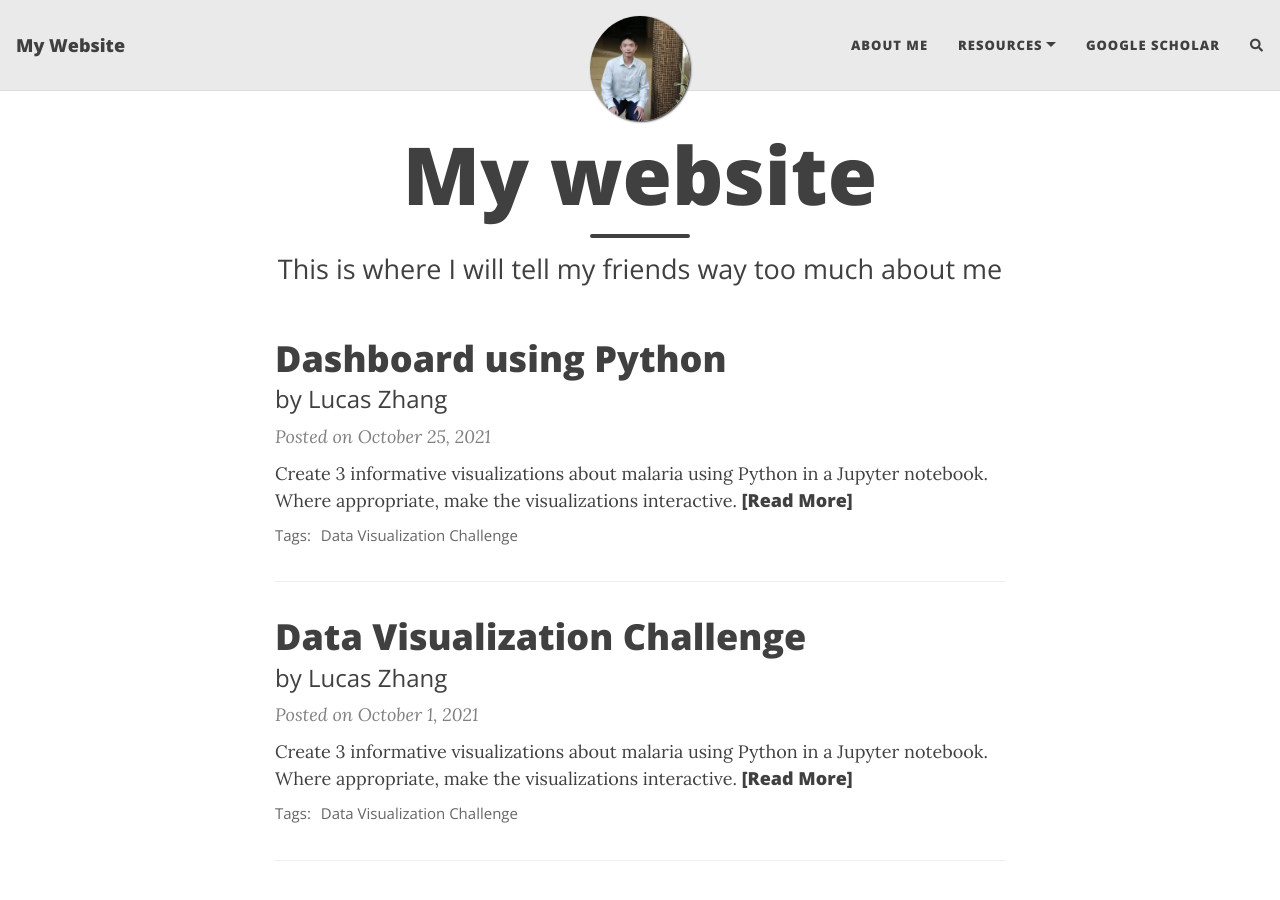
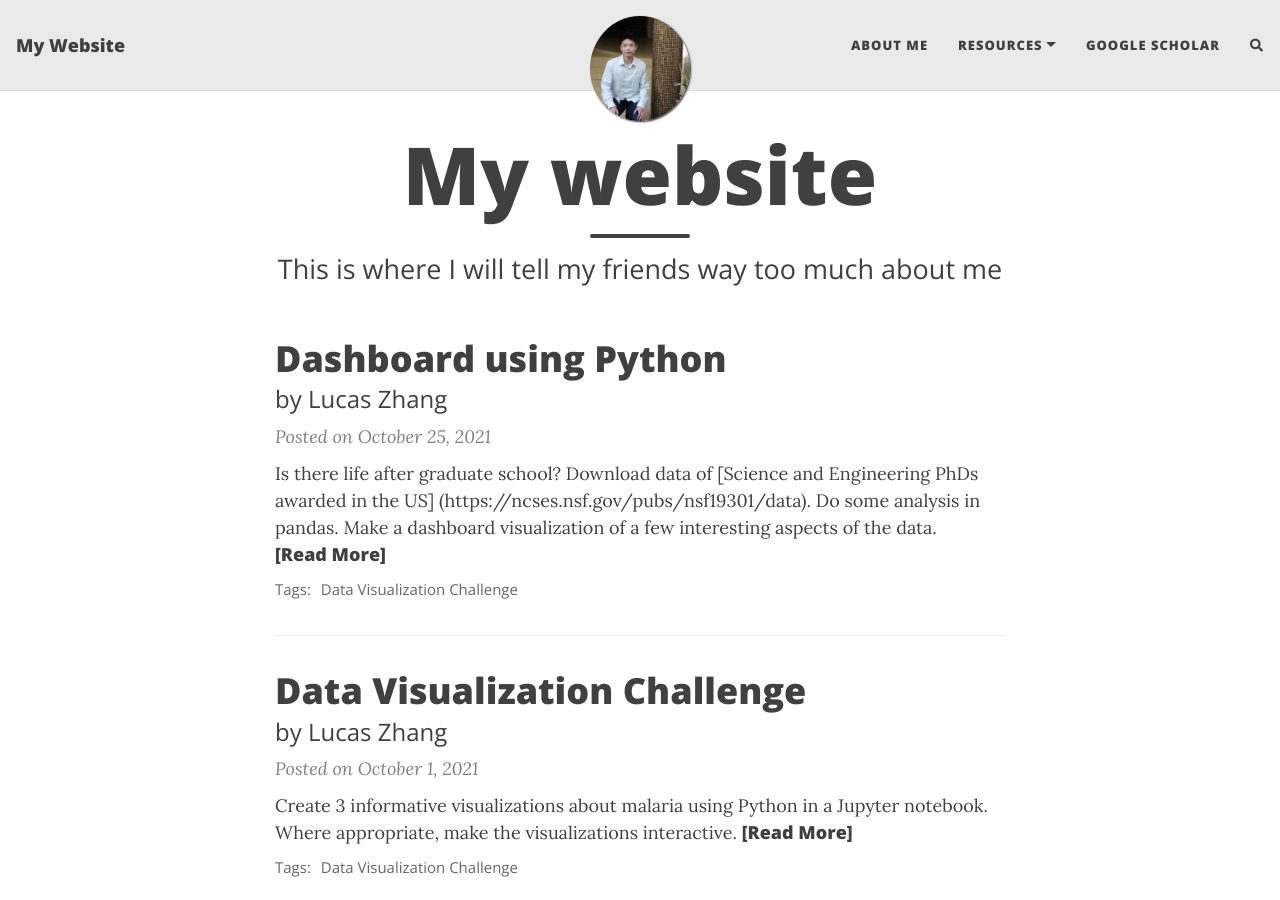
Before and after one commit to Lujun995/lujun995.github.io, a Jekyll site: the page built from index.html, in a window 1280 px wide and 900 px high. Built offline with Jekyll 4.4.1, drawn with Linux system fonts in a browser that asks for light colours; nearby versions of some CDN libraries; the list of posts is cut into pages by our own code; comment, search, counter and statistics services are not loaded; some of the changed lines change nothing that is shown.

Commit message:
Update my blog

```diff
--- a/_posts/2021-10-25-Dashboard.md
+++ b/_posts/2021-10-25-Dashboard.md
@@ -5,165 +5,220 @@
 tags: [Data Visualization Challenge]
 ---
 
-Create 3 informative visualizations about [malaria](https://github.com/rfordatascience/tidytuesday/tree/master/data/2018/2018-11-13) using Python in a Jupyter notebook. Where appropriate, make the visualizations [interactive](https://jupyterbook.org/interactive/interactive.html).
+Is there life after graduate school? Download data of [Science and Engineering PhDs awarded in the US] (https://ncses.nsf.gov/pubs/nsf19301/data). Do some analysis in `pandas`. Make a [dashboard visualization](https://pyviz.org/dashboarding/) of a few interesting aspects of the data.
 
 **Solution**:
 
-The Malaria Dataset comes from a [Data Challenge](https://www.synapse.org/#!Synapse:syn16788291/wiki/583310) held by the Wellcome Trust and Sage Bionetworks, which was hosted in 2018. This dataset includes 3 subdatasets containing information of malaria incidence, overall deaths rates of all ages and death rates in different age groups across different countries and time all over the world.
+Here I visualize the tables [Doctorate recipients from U.S. colleges and
+universities: 1958–2017] (https://ncses.nsf.gov/pubs/nsf19301/assets/data/tables/sed17-sr-tab001.xlsx) and [Doctorate-granting institutions, by state or location and major science and engineering fields of study: 2017](https://ncses.nsf.gov/pubs/nsf19301/assets/data/tables/sed17-sr-tab007.xlsx) to illustrate the overall tendencies of Doctoral recipients over years and
+accross different institutes in the U.S.
 
-Here I used the Python packages `pandas` to preprare the datasets and `bokeh` to create interative figures decribing the malaria conditions in Asian countries in the recent years. [bokeh](https://bokeh.org/) is a widely used open-source library to create interactive and shareable figures. It comes with a powerful toolbos which allows moving, zooming, reseting and saving the figures.
+To achieve the desired outcomes, we need first to set up a local Python environment for our app. Here I use [Anaconda3](https://www.anaconda.com/products/individual), which is a collection of Python packages for scientific programming, and it facilitate our package management. After the installation, we use the Spyder IDE in the Anaconda Navigator. Spyder IDE is a IPython development environment provide many handy interfaces of, for example, editing, variable exploration and project management.
 
-![bokeh_illustration](/assets/img/bokeh_illustration.gif){: .mx-auto.d-block :}
+![Spyder_IDE](/assets/img/Spyder_IDE.png){: .mx-auto.d-block :}
 
-if bokeh is not installed, we need to first install it using the following code:
+![Spyder_IDE2](/assets/img/Spyder_IDE2.png){: .mx-auto.d-block :}
+
+To set up our dashboard, we need several libraries including `pandas`, `plotly.express`, `dash` and `dash_bootstrap_components`. `pandas` is a library focusing on dataset management, `plotly.express` can plot fancy figures, `dash` is used to render a website for our contents and make the figures interactive, and `dash_bootstrap_components` can provide intergated themes for `dash`.
 
 {% highlight python %}
-! python3 -m pip install --quiet bokeh
+#Initialization
+work_directory = "C:\\Users\\zlj\\Desktop\\BIOSTAT 823\\HW4"
+
+import os
+import pandas as pd
+import plotly.express as px
+from dash import Dash, dcc, html, Input, Output
+import dash_bootstrap_components as dbc
 {% endhighlight %}
 
-After the installation, we need first to import required libraries and read in the datasets using `pandas`. I also recommend a [21-color palette](https://tradeblotter.wordpress.com/2013/02/28/the-paul-tol-21-color-salute/) to display a large dataset. In the following figures, we need a [relationship table](https://datahub.io/JohnSnowLabs/country-and-continent-codes-list) mapping coutries to their continents.
+Next, we use `pandas` to read in the data and prepare the data for more advanced visualization.
 
 {% highlight python %}
-#read in the data and import required modules
-import pandas as pd
-from bokeh.plotting import figure, show, output_notebook
-
-country_continent_code_url = ("https://pkgstore.datahub.io/JohnSnowLabs/country-and-continent-codes-list/"
-                              "country-and-continent-codes-list-csv_csv/data/b7876b7f496677669644f3d1069d3121/"
-                              "country-and-continent-codes-list-csv_csv.csv")
-country_continent_code = pd.read_csv(country_continent_code_url)
-country_continent_code = country_continent_code[["Continent_Name","Three_Letter_Country_Code"]]
-country_continent_code.rename(columns={"Three_Letter_Country_Code": "Code"}, inplace=True)
-
-tol21rainbow = ("#771155", "#AA4488", "#CC99BB", "#114477", "#4477AA", "#77AADD",
-                "#117777", "#44AAAA", "#77CCCC", "#117744", "#44AA77", "#88CCAA",
-                "#777711", "#AAAA44", "#DDDD77", "#774411", "#AA7744", "#DDAA77",
-                "#771122", "#AA4455", "#DD7788")
-
-data_death = pd.read_csv("https://raw.githubusercontent.com/rfordatascience/tidytuesday/master/data/2018/2018-11-13/malaria_deaths.csv")
-data_age = pd.read_csv("https://raw.githubusercontent.com/rfordatascience/tidytuesday/master/data/2018/2018-11-13/malaria_deaths_age.csv")
-data_incidence = pd.read_csv("https://raw.githubusercontent.com/rfordatascience/tidytuesday/master/data/2018/2018-11-13/malaria_inc.csv")
+#Data preparation
+os.chdir(work_directory)
+f_time = "Number of Doctorate recipients 1958–2017.xlsx"
+f_instit_majo = "Doctorate-granting institutions, by location and major fields.xlsx"
+df_time = pd.read_excel(f_time, header=[0], engine='openpyxl')
+df_demograph = pd.read_excel(f_instit_majo, header=[0, 1, 2], engine='openpyxl')
+df_demograph = df_demograph.set_index(df_demograph.columns[0])
+df_demograph = df_demograph.stack(level=0).stack(level=0).stack(level=0).reset_index()
+colnames = ["Location", "Sci/Eng", "Field", "Major", "Student Number"]
+colnames_o = list(df_demograph)
+df_demograph.rename(columns = {colnames_o[i]: colnames[i]
+                                 for i in range(0,len(colnames_o))},
+                      inplace = True)
+for i in range(2, df_demograph.shape[1]-1):
+    index = df_demograph.iloc[:, i].str.contains("Unnamed:").values
+    df_demograph.iloc[index, i] = df_demograph.iloc[index, i - 1]
+states = ["Alaska", "Alabama", "Arkansas", "American Samoa", "Arizona",
+          "California", "Colorado", "Connecticut", "District ", "of Columbia",
+          "Delaware", "Florida", "Georgia", "Guam", "Hawaii", "Iowa", "Idaho",
+          "Illinois", "Indiana", "Kansas", "Kentucky", "Louisiana", "Massachusetts",
+          "Maryland", "Maine", "Michigan", "Minnesota", "Missouri", "Mississippi",
+          "Montana", "North Carolina", "North Dakota", "Nebraska", "New Hampshire",
+          "New Jersey", "New Mexico", "Nevada", "New York", "Ohio", "Oklahoma", "Oregon",
+          "Pennsylvania", "Puerto Rico", "Rhode Island", "South Carolina", "South Dakota",
+          "Tennessee", "Texas", "Utah", "Virginia", "Virgin Islands", "Vermont", "Washington",
+          "Wisconsin", "West Virginia", "Wyoming"]
+df_states = df_demograph[df_demograph.Location.isin(states)]
+df_states = df_states[df_states.Field != "All fields"]
+df_states = df_states[df_states.Major != "Total"]
+df_instit = df_demograph[ ~ df_demograph.Location.isin(states)]
+df_instit = df_instit[df_instit.Field != "All fields"]
+df_instit = df_instit[df_instit.Major != "Total"]
+df_instit = df_instit[df_instit.Location != "All institutions"]
 {% endhighlight %}
 
-We then prepare our datasets for the data visualization. To achieve our aim, we first need to explore the dataset using *pandas.DataFrame.head()* function; thereafter, we need to merge information from malaria datasets with country-continent mapping table.
+We will also need some texts for explanations in our dashboard.
 
 {% highlight python %}
-#to show the first several rows
-data_death.head()
-country_continent_code.head()
-#drop those without a country code (or assigned to "Global"?)
-data_death = data_death[~(data_death["Code"].isna())]
-#add continent information
-data_death = data_death.merge(right = country_continent_code, how ='left',
-                              left_on = "Code", right_on = "Code")
-data_death.head()
-#the last column name is tooooooooooo long, I change the name
-data_death.rename(columns={"Deaths - Malaria - Sex: Both - Age: Age-standardized (Rate) (per 100,000 people)": "Death_rate"},
-                 inplace=True)
-data_death.head()
+#text contents
+text_header="""
+
+**Homework 4 for BIOS 823**
+
+*By Lucas Zhang*
+
+Is there life after graduate school?
+Download data of [Science and Engineering PhDs awarded in the US]
+(https://ncses.nsf.gov/pubs/nsf19301/data).
+Do some analysis in `pandas`.
+Make a [dashboard visualization](https://pyviz.org/dashboarding/)
+of a few interesting aspects of the data.
+
+Here I visualize the tables [Doctorate recipients from U.S. colleges and
+universities: 1958–2017]
+(https://ncses.nsf.gov/pubs/nsf19301/assets/data/tables/sed17-sr-tab001.xlsx)
+and [Doctorate-granting institutions, by state
+or location and major science and engineering fields of study: 2017]
+(https://ncses.nsf.gov/pubs/nsf19301/assets/data/tables/sed17-sr-tab007.xlsx)
+to illustrate the overall tendencies of Doctoral recipients over years and
+accross different institutes in the U.S.
+
+Please also visit my [GitHub Page](https://lujun995.github.io/) and
+[GitHub repository](https://github.com/Lujun995/BIOS823)
+"""
+text_time = """
+The figure below shows the number of PhD degree recipients rapidly increased from 1958 to 2017.
+In 1958, there are less than 9,000 PhD graduate every year all over the United States.
+Six decades later, the number of PhD degree recipients increased to 55,000, four times more than
+in 1958.
+
+Feel free to use the slider bar below to specify a period of interest.
+"""
+text_instit = """
+The figure below shows the number of PhD recipients in different majors in 2017. In the
+dropdown box below, you can select institutes of interest. If the box is clear, you select
+all the records.
+
+What are the distribution of majors of PhD graduates from Duke, Harvard and
+MIT in 2017? Type Duke, Harvard and Massachusetts Institute of Technology in the box and
+select the corresponding institutes. Is what you find in line with your impression?
+
+From the sunburst graph below, we can find that while a lot of PhD recipients graduated from
+all the three institutes in 2017, Harvard grants the most PhD degrees in life science and MIT
+is the winner in engineering.
+"""
 {% endhighlight %}
 
-Finally, we will get a table like the follwing:
+Thereafter, we can start to build our layout of our dashboard. In `dash`, we can use some Python-like code to build HTML-based website. Here, we use an integrated theme "MINTY" in `dash_bootstrap_components` to help us build a beautiful dashboard. While full documentation of `dash` can be found [here](https://dash.plotly.com/), in a nutshell, we need
 
-![table](/assets/img/1633223052(1).png){: .mx-auto.d-block :}
+1. Set up the server with "Dash" function and apply our theme MINTY
+2. Set up the layout using a HTML-like Python
+3. If we want to create interative items, we need to add these items in the layout and also specify an "id" so the server can recognize these items. In `dash` dcc (dash core components), there are several items which can accpet value from the users input, such as "Slider", "RangeSlider", multiple choice or single choice "Dropdown" box. There are also some items which contains our text-rich contents and figures, such as "Markdown" and "Graph".
+4. Update the interactive items with our specific Python function, which accepts input from "dash.dcc" and output them back into our dashboard.
+5. Run the server and we can visit our website at http://127.0.0.1:8050/
 
-After the data preparation, we begin to visualize these dateset. In `bokeh`, we will firstly direct the output to Jupyter notebook, create a canvas and then add lines and points on that canvas. An code example can be:
+Here comes the Python code for each step:
 
 {% highlight python %}
-#data_death visualization
-output_notebook()
-p_death = figure(title="Malaria deaths in Asia by country for all ages", width=800, height=600)
-
-#we need to render each country each time
-entities = data_death.Entity.unique()
-continent = data_death.Continent_Name.unique()
-for i in range(0, len(entities)):
-    data_death_temp = data_death[(data_death["Entity"] == entities[i]) & (data_death["Continent_Name"] == "Asia")]
-    if len(data_death_temp) == 0: continue
-    p_death.circle(data_death_temp["Year"], data_death_temp["Death_rate"],
-                   color = tol21rainbow[(i % 21)], legend_label = entities[i])
-    p_death.line(data_death_temp["Year"], data_death_temp["Death_rate"],
-                 color = tol21rainbow[(i % 21)], legend_label = entities[i])
-
-p_death.legend.title = 'Regions'
-show(p_death)
+#Step 1, Set up the server
+app = Dash(__name__, external_stylesheets=[dbc.themes.MINTY])
 {% endhighlight %}
 
-And we got the figure describing the decreasing death rates in the Asian countries in the past several decades.
-
-![bokeh_plot0](/assets/img/bokeh_plot0.png){: .mx-auto.d-block :}
-
-In similar procedures including data preparation and visualization, we can plot the three datasets subsequently:
 
 {% highlight python %}
-#to show the first several rows
-data_age.head()
-#drop those without a country code (or assigned to "Global"?)
-data_age = data_age[~(data_age["code"].isna())]
-#add continent information
-data_age = data_age.merge(right = country_continent_code, how ='left',
-                          left_on = "code", right_on = "Code")
-data_age.head()
+#Step 2 & 3, Set up the layout & Specify interactive items in the layout
+app.layout = html.Div([
+    dbc.Container([
+        dbc.Row([
+            dbc.Col(html.H1(children="How many PhDs students graduate in the U.S. every year?"),
+                    className="mb-2")
+        ]),
+        dbc.Row([
+            dbc.Col(dcc.Markdown(children=text_header),
+                    className="mb-4")
+        ]),
+        html.Hr(), #a thematic break between paragraph-level elements
 
-#data_age visualization
-output_notebook()
+        dbc.Row([
+            dbc.Col(html.H3(children="Number of PhD Graduates over Years in the U.S."),
+                    className="mb-2")
+        ]),
+        dbc.Row([
+            dbc.Col(dcc.Markdown(children=text_time),
+                    className="mb-4")
+        ]),
+        dcc.Graph(id = 'fig_time'),
+        dcc.RangeSlider(id = "year_range", step = 1,
+                        min = df_time['Year'].min(), max=df_time['Year'].max(),
+                        value = [df_time['Year'].min(), df_time['Year'].max()],
+                        updatemode = "drag", pushable = True,
+                        marks = {str(year): str(year)
+                                 for year in range(df_time['Year'].min(),
+                                                   df_time['Year'].max(), 10)}
+                        ),
+        html.Hr(),
 
-p_age = figure(title="Malaria deaths under 5 in Asia by country", y_axis_type="log", width=800, height=600)
+        dbc.Row([
+            dbc.Col(html.H3(children="Number of PhD Graduates over Different Majors in the U.S."),
+                    className="mb-2")
+        ]),
+        dbc.Row([dbc.Col(dcc.Markdown(children=text_instit), className="mb-4")]),
+        dcc.Dropdown(id = "instit_choice", value=["Duke U."], multi=True,
+                     options=[{"label": sch, "value": sch} for sch in df_instit.Location.unique()],
+                     placeholder="All institutes"),
+        dcc.Graph(id = 'fig_instit', style={'width': '90vh', 'height': '90vh'}),
+        html.Hr(),
 
-#we need to render each country each time
-entities = data_age.entity.unique()
-continent = data_age.Continent_Name.unique()
-age_groups = data_age.age_group.unique()
-for i in range(0, len(entities)):
-    data_age_temp = data_age[(data_age["entity"] == entities[i]) & (data_age["Continent_Name"] == "Asia") &
-                            (data_age["age_group"] == "Under 5")]
-    if len(data_age_temp) == 0: continue
-    p_age.circle(data_age_temp["year"], data_age_temp["deaths"],
-                 color = tol21rainbow[(i % 21)], legend_label = entities[i])
-    p_age.line(data_age_temp["year"], data_age_temp["deaths"],
-               color = tol21rainbow[(i % 21)], legend_label = entities[i])
-
-p_age.legend.title = 'Regions'
-show(p_age)
-
-#to show the first several rows
-data_incidence.head()
-#replace a too loooooong column name
-data_incidence.rename(columns={"Incidence of malaria (per 1,000 population at risk) (per 1,000 population at risk)": "Incidence"},
-                      inplace=True)
-#drop those without a country code (or assigned to "Global"?)
-data_incidence = data_incidence[~(data_incidence["Code"].isna())]
-#add continent information
-data_incidence = data_incidence.merge(right = country_continent_code, how ='left',
-                                      left_on = "Code", right_on = "Code")
-data_incidence.head()
-
-#data_incidence visualization
-output_notebook()
-
-p_incidence = figure(title="Malaria incidence in Asia by country", y_axis_type="log",
-                     width=800, height=600)
-
-#we need to render each country each time
-entities = data_incidence.Entity.unique()
-continent = data_incidence.Continent_Name.unique()
-for i in range(0, len(entities)):
-    data_incidence_temp = data_incidence[(data_incidence["Entity"] == entities[i]) &
-                                         (data_incidence["Continent_Name"] == "Asia")]
-    if len(data_incidence_temp) == 0: continue
-    p_incidence.circle(data_incidence_temp["Year"], data_incidence_temp["Incidence"],
-                       color = tol21rainbow[(i % 21)], legend_label = entities[i])
-    p_incidence.line(data_incidence_temp["Year"], data_incidence_temp["Incidence"],
-                     color = tol21rainbow[(i % 21)], legend_label = entities[i])
-
-p_incidence.legend.title = 'Regions'
-show(p_incidence)
+    ])
+])
 {% endhighlight %}
 
-We will get a figure describing the trends of death induced by malaria in children under 5 years old and a figure describing the malaria incidence rate, the rate at which the population at risk contract malaria every year, measured by per 1,000 population at risk, in Asian countries over the past several decades.
+{% highlight python %}
+#Step 4, Interactive Figures
+@app.callback(Output("fig_time", "figure"), Input("year_range", "value"))
+def ifig_time(years): #this seems directly related to the callback on the above
+    df_time_ranged = df_time[(df_time["Year"] >= years[0]) &
+                             (df_time["Year"] <= years[1])]
+    fig_time = px.line(df_time_ranged, x="Year", y="Doctorate recipients",
+                       template = "simple_white", markers = True)
+    fig_time.update_layout(transition_duration=500)
+    return fig_time
+#the number of graduates seems to be related to the GDP growth rate
 
-![bokeh_plot1](/assets/img/bokeh_plot1.png){: .mx-auto.d-block :}
+@app.callback(Output("fig_instit", "figure"), Input("instit_choice", "value"))
+def ifig_instit(schools):
+    if len(schools) == 0:
+        df_instit_s = df_instit
+    else:
+        df_instit_s = df_instit[df_instit.Location.isin(schools)]
+    df_instit_s = df_instit_s.groupby(["Field", "Major"]).sum().reset_index()
+    fig_instit = px.sunburst(df_instit_s, path = ['Field', 'Major'],
+                             values = "Student Number", color = "Field",
+                             template = "simple_white")
+    fig_instit.update_layout(transition_duration=500)
+    return fig_instit
+{% endhighlight %}
 
-![bokeh_plot2](/assets/img/bokeh_plot2.png){: .mx-auto.d-block :}
+{% highlight python %}
+#Step 5, Run the server and visit our website at http://127.0.0.1:8050/
+if __name__ == '__main__':
+    app.run_server(debug=True)
+{% endhighlight %}
 
-From these three figures, we can identify a trend that mortality rate of all ages, child mortality rate and incidence rates of malaria gradually decreased from 1990 to 2015. These results may indicate that health situation in Asian countries has been gradually improved since 1990.
+Run the Python file using "runfile", and the following is an illustration of our dashboard:
+
+
+![Illustrate](/assets/img/zoom_1.gif){: .mx-auto.d-block :}
```
Also changed, not shown: assets/img/Spyder_IDE.png (added), assets/img/Spyder_IDE2.png (added), 1 other file.
